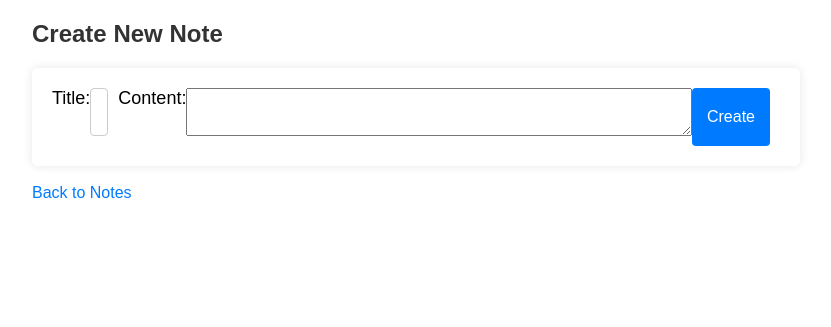
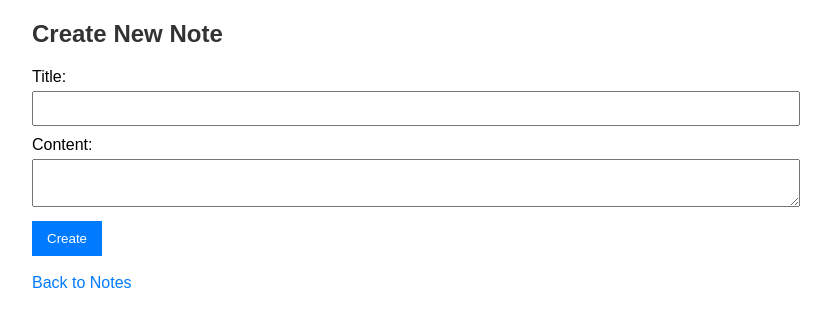
Before and after one commit to shubham1009/Php_tutorial, a PHP site: page /crud/create.php in a window 1280 px wide. Shown: the top 327 px of the page, without its empty margins (224-1055 px from the left). Run offline with PHP 8.4, Linux system fonts and the light colour scheme.

Commit message:
23 jan final 2k24

```diff
--- a/crud/styles.css
+++ b/crud/styles.css
@@ -4,55 +4,6 @@ body {
     margin-right: 20%;
 }
 
-form > body {
-    font-family: 'Arial', sans-serif;
-    background-color: #f4f4f4;
-    margin: auto;
-    padding: auto;
-    display: flex;
-    justify-content: center;
-    align-items: center;
-    height: 100vh;
-}
-
-form {
-    background-color: #fff;
-    box-shadow: 0 0 10px rgba(0, 0, 0, 0.1);
-    padding: 20px;
-    border-radius: 5px;
-    display: flex; /* Use flexbox for the form */
-}
-
-label {
-    display: block;
-    font-size: 18px;
-    margin-bottom: 10px;
-
-}
-
-input {
-    flex: 1; /* Take up remaining space */
-    padding: 10px;
-    font-size: 16px;
-    margin-right: 10px;
-    box-sizing: border-box;
-    border: 1px solid #ccc;
-    border-radius: 4px;
-}
-
-button {
-    background-color: #4caf50;
-    color: #fff;
-    padding: 10px 20px;
-    font-size: 16px;
-    border: none;
-    border-radius: 4px;
-    cursor: pointer;
-}
-
-button:hover {
-    background-color: #45a049;
-}
 
 h2 {
     color: #333;
--- a/tute_31_delete_db.php
+++ b/tute_31_delete_db.php
@@ -3,7 +3,7 @@
 $servername = "localhost";
 $username = "root";
 $password = "";
-$database = "dbharry";
+$database = "dbshubham";
 
 // Create a connection
 $conn = mysqli_connect($servername, $username, $password, $database);
@@ -17,8 +17,9 @@ else{
 }
 
 
-$sql = "DELETE FROM `phptrip` WHERE `sno` = '4' LIMIT 1";
+$sql = "DELETE FROM `phptrip` WHERE `sr` = '4'";
 $result = mysqli_query($conn, $sql);
+
 $aff = mysqli_affected_rows($conn);
 echo "<br>Number of affected rows: $aff <br>";
 
```
Also changed, not shown: tute_30_update_form.php (+15 -13 lines).
